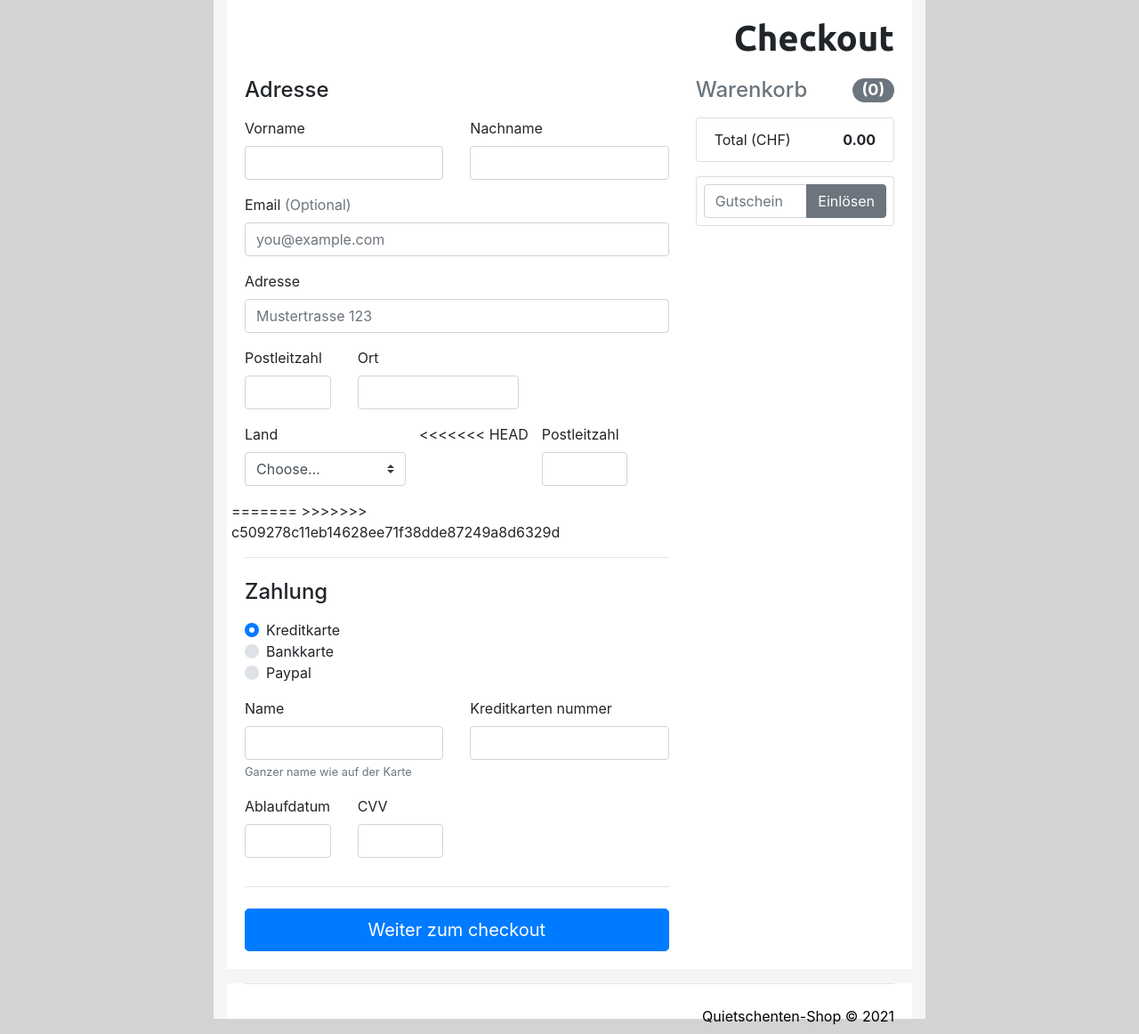
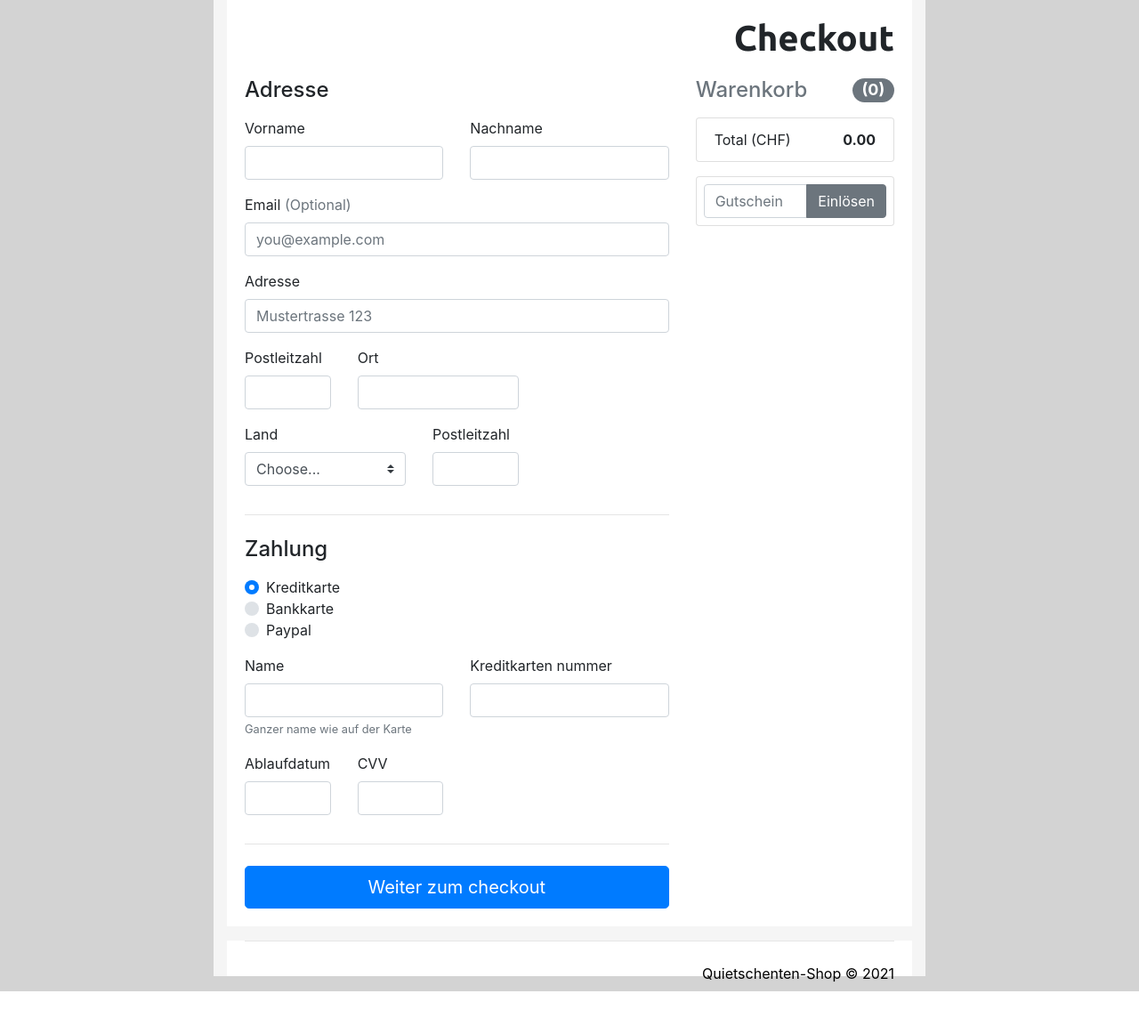
Before and after one commit to Vangrief/-, a PHP site: page /checkout.php in a window 1280 px wide. Shown: the part 147-1309 px from the top of the page at 89% size. After the commit the page ends 1261 px from the top, so only its background shows below. Run offline with PHP 8.4, Linux system fonts and the light colour scheme; some libraries are stand-ins or nearby versions.

Commit message:
stupid error fix

```diff
--- a/checkout.php
+++ b/checkout.php
@@ -184,17 +184,14 @@ for ($i = 0; $i < count($_SESSION["cart"]); $i++) {
                                     Please select a valid land.
                                 </div>
                             </div>
-                            <<<<<<< HEAD <div class="col-md-3 mb-3">
+                            <div class="col-md-3 mb-3">
                                 <label for="zip">Postleitzahl</label>
                                 <input type="text" class="form-control" id="zip" placeholder="" required="">
                                 <div class="invalid-feedback">
                                     Postleitzahl code required.
                                 </div>
                             </div>
-                        =======
 
-
-                        >>>>>>> c509278c11eb14628ee71f38dde87249a8d6329d
                         </div>
                         <hr class="mb-4">
 
```
Lines whose indentation alone changed are shown as unchanged.
